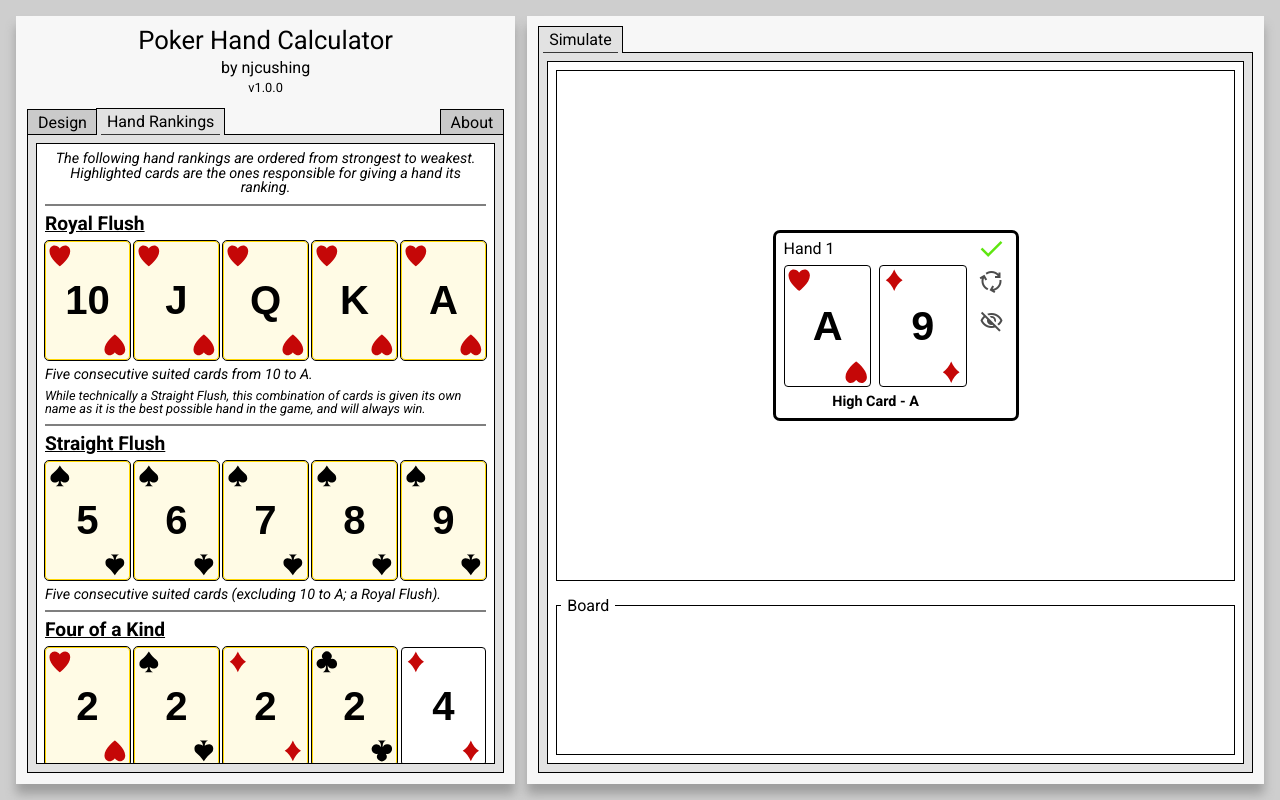
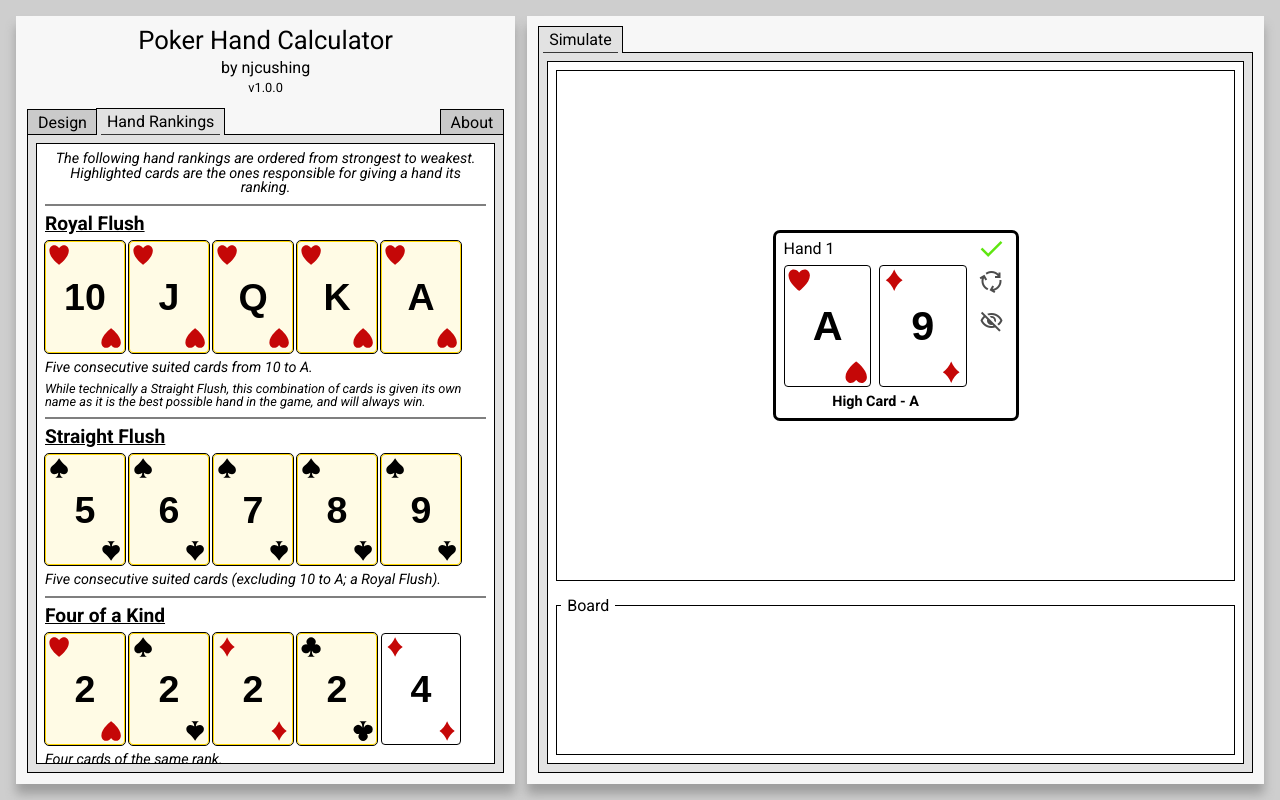
Before and after one commit to njcushing/poker-hand-calculator, a React (Vite) app: page / in a window 1280 px wide. Both pictures are taken after a click on the button "Hand Rankings". Built offline with nearby package versions, Linux system fonts and the light colour scheme.

Commit message:
Set a maximum width on cards displayed in the HandRankings component

```diff
--- a/src/features/HandRankings/index.module.css
+++ b/src/features/HandRankings/index.module.css
@@ -44,11 +44,15 @@
 }
 
 .hand-ranking-cards {
-    display: grid;
-    grid-template-columns: repeat(5, 1fr);
+    display: flex;
     gap: 4px;
 
     width: 100%;
+}
+
+.hand-ranking-cards > * {
+    width: 100%;
+    max-width: 80px;
 }
 
 .hand-ranking-description {
```
